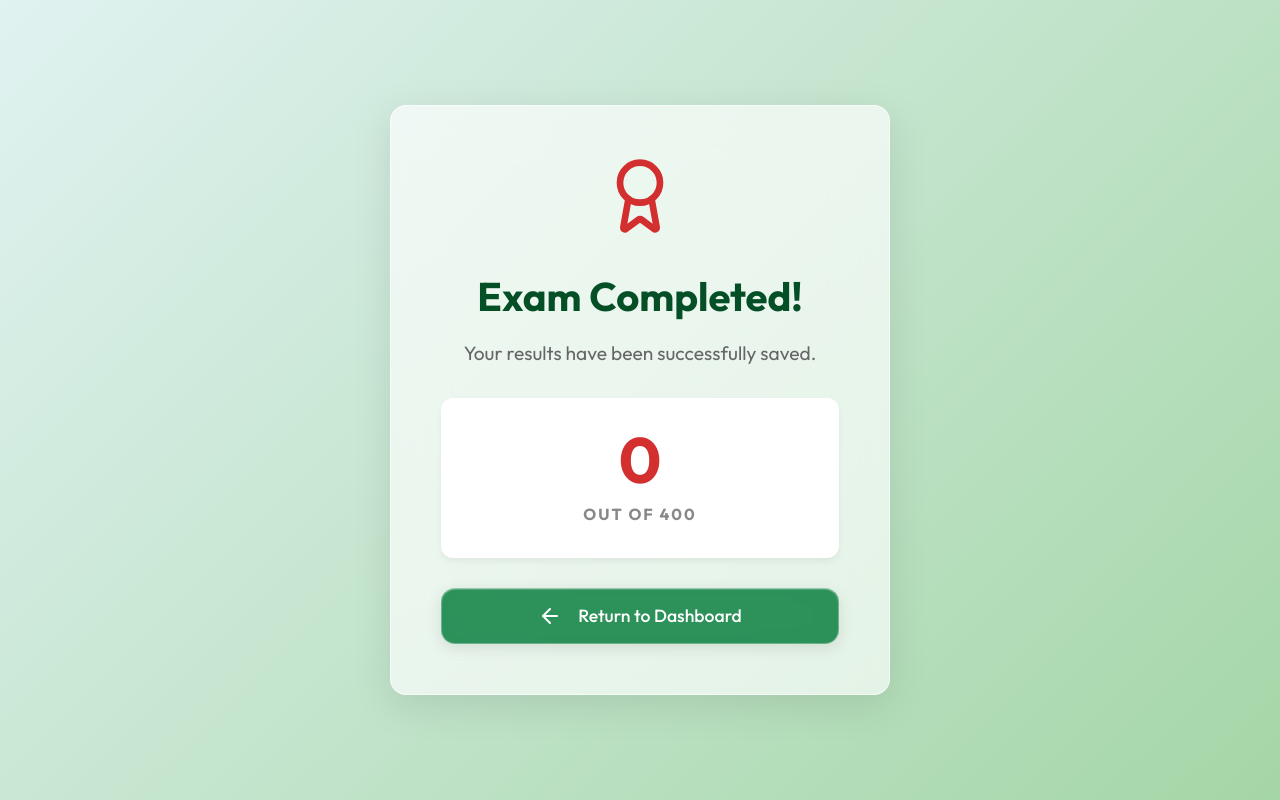
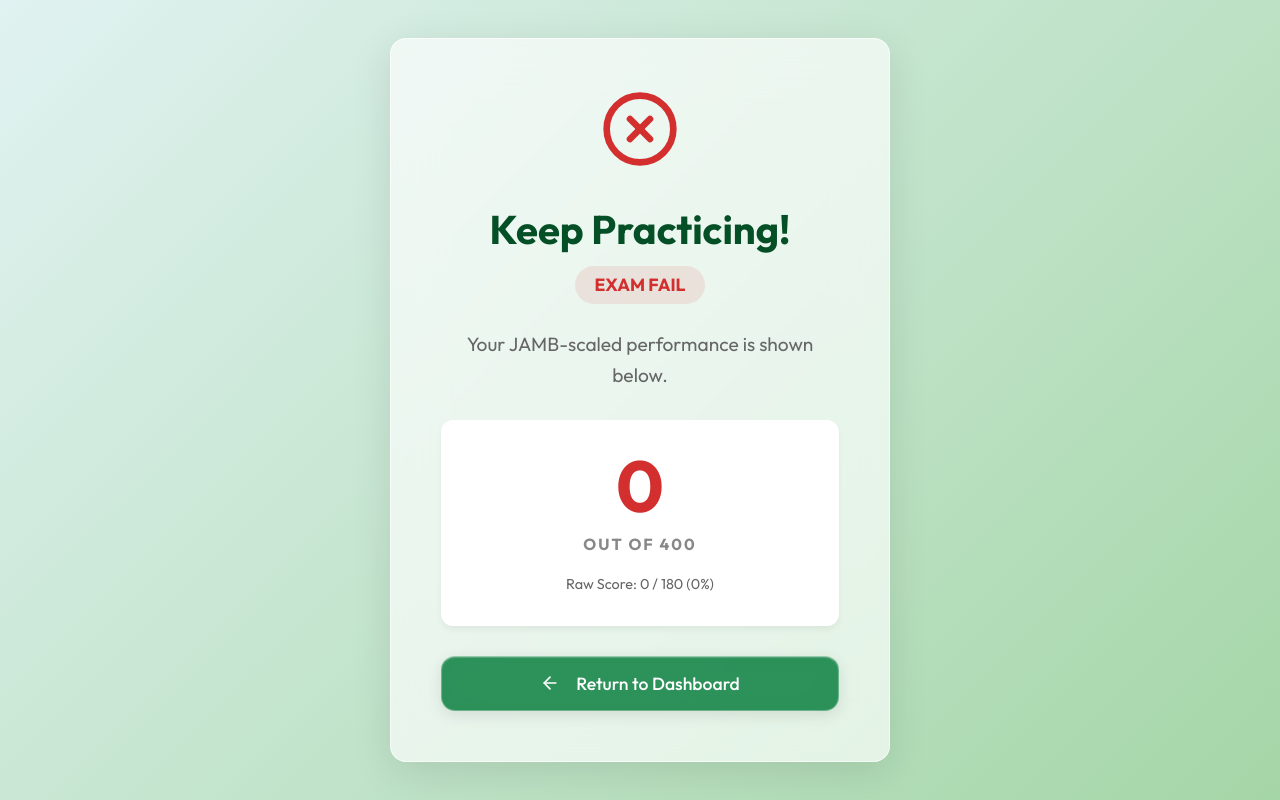
Before and after one commit to ahadtechprojects/jambmockexam, a React (Vite) app in the folder frontend/: page /results in a window 1280 px wide. Built offline with nearby package versions, Linux system fonts and the light colour scheme.

Commit message:
Implement JAMB 400-point scaling and Pass/Fail status

```diff
--- a/frontend/src/pages/AdminDashboard.jsx
+++ b/frontend/src/pages/AdminDashboard.jsx
@@ -1,7 +1,7 @@
 import React, { useState, useEffect, useContext } from 'react';
 import { useNavigate } from 'react-router-dom';
 import { AuthContext } from '../context/AuthContext';
-import { Shield, Users, LogOut, FileText } from 'lucide-react';
+import { Shield, Users, LogOut, FileText, CheckCircle, XCircle } from 'lucide-react';
 
 export default function AdminDashboard() {
   const { user, token, logout } = useContext(AuthContext);
@@ -50,7 +50,7 @@ export default function AdminDashboard() {
       </header>
 
       <main className="main-container animate-fade-in" style={{ maxWidth: '1400px' }}>
-        <div style={{ display: 'grid', gridTemplateColumns: '1fr 2فر', gap: '30px' }}>
+        <div style={{ display: 'grid', gridTemplateColumns: '1fr 2fr', gap: '30px' }}>
 
           <div className="glass-panel" style={{ padding: '25px', background: 'white' }}>
             <h3 style={{ display: 'flex', alignItems: 'center', gap: '10px', marginBottom: '20px', borderBottom: '2px solid #f1f5f9', paddingBottom: '10px', color: '#334155' }}>
@@ -95,21 +95,35 @@ export default function AdminDashboard() {
                   <tr style={{ background: '#f8fafc', color: '#64748b', textAlign: 'left' }}>
                     <th style={{ padding: '12px' }}>Candidate Name</th>
                     <th style={{ padding: '12px' }}>Reg No</th>
-                    <th style={{ padding: '12px' }}>Score Ratio</th>
-                    <th style={{ padding: '12px' }}>Percentage</th>
+                    <th style={{ padding: '12px' }}>JAMB Score (400)</th>
+                    <th style={{ padding: '12px' }}>Ratio</th>
+                    <th style={{ padding: '12px' }}>Status</th>
                     <th style={{ padding: '12px' }}>Timestamp</th>
                   </tr>
                 </thead>
                 <tbody>
                   {results.map(res => {
-                    const pct = Math.round((res.score / res.total) * 100);
+                    const scaledScore = Math.round((res.score / res.total) * 400);
+                    const isPass = scaledScore >= 200;
                     return (
                       <tr key={res.id} style={{ borderBottom: '1px solid #f1f5f9' }}>
                         <td style={{ padding: '12px', fontWeight: '500' }}>{res.firstName} {res.lastName}</td>
                         <td style={{ padding: '12px', fontFamily: 'monospace', color: '#666' }}>{res.regNumber}</td>
-                        <td style={{ padding: '12px', fontWeight: 'bold' }}>{res.score} / {res.total}</td>
-                        <td style={{ padding: '12px', fontWeight: 'bold', color: pct >= 50 ? 'var(--jamb-green)' : 'var(--error-color)' }}>
-                          {pct}%
+                        <td style={{ padding: '12px', fontWeight: 'bold', color: isPass ? 'var(--jamb-green)' : 'var(--error-color)', fontSize: '1.1rem' }}>
+                          {scaledScore}
+                        </td>
+                        <td style={{ padding: '12px', color: '#666', fontSize: '0.85rem' }}>{res.score}/{res.total}</td>
+                        <td style={{ padding: '12px' }}>
+                          <span style={{
+                            padding: '4px 8px',
+                            borderRadius: '4px',
+                            fontSize: '0.75rem',
+                            fontWeight: 'bold',
+                            background: isPass ? 'rgba(10,127,63,0.1)' : 'rgba(211,47,47,0.1)',
+                            color: isPass ? 'var(--jamb-green)' : 'var(--error-color)'
+                          }}>
+                            {isPass ? 'PASS' : 'FAIL'}
+                          </span>
                         </td>
                         <td style={{ padding: '12px', color: '#94a3b8', fontSize: '0.85rem' }}>
                           {new Date(res.timestamp).toLocaleString()}
@@ -118,7 +132,7 @@ export default function AdminDashboard() {
                     );
                   })}
                   {results.length === 0 && (
-                    <tr><td colSpan="5" style={{ padding: '20px', textAlign: 'center', color: '#888' }}>No exam records found.</td></tr>
+                    <tr><td colSpan="6" style={{ padding: '20px', textAlign: 'center', color: '#888' }}>No exam records found.</td></tr>
                   )}
                 </tbody>
               </table>
--- a/frontend/src/pages/Dashboard.jsx
+++ b/frontend/src/pages/Dashboard.jsx
@@ -1,7 +1,7 @@
 import React, { useContext, useEffect, useState } from 'react';
 import { useNavigate } from 'react-router-dom';
 import { AuthContext } from '../context/AuthContext';
-import { User, LogOut, FileText, CheckCircle, GraduationCap } from 'lucide-react';
+import { User, LogOut, FileText, CheckCircle, XCircle, GraduationCap } from 'lucide-react';
 
 export default function Dashboard() {
   const { user, token, logout } = useContext(AuthContext);
@@ -79,25 +79,32 @@ export default function Dashboard() {
           <div className="glass-panel" style={{ padding: '30px' }}>
             <h3 style={{ display: 'flex', alignItems: 'center', gap: '10px', marginBottom: '20px' }}>
               <CheckCircle color="var(--jamb-green)" />
-              Recent Results
+              Recent Results (Scaled / 400)
             </h3>
             {pastResults.length === 0 ? (
               <p style={{ color: 'var(--text-muted)' }}>You have no recorded exams yet.</p>
             ) : (
               <ul style={{ listStyle: 'none', padding: 0 }}>
-                {pastResults.slice(0, 5).map(res => (
+                {pastResults.slice(0, 5).map(res => {
+                  const scaledScore = Math.round((res.score / res.total) * 400);
+                  const isPass = scaledScore >= 200;
+                  return (
                     <li key={res.id} style={{ padding: '15px', borderBottom: '1px solid #eee', display: 'flex', justifyContent: 'space-between' }}>
+                      <div style={{ display: 'flex', alignItems: 'center', gap: '12px' }}>
+                        {isPass ? <CheckCircle size={20} color="var(--jamb-green)" /> : <XCircle size={20} color="var(--error-color)" />}
                         <div>
-                      <strong>Score: {res.score} / {res.total}</strong>
+                          <strong>Score: {scaledScore} / 400</strong>
                           <div style={{ fontSize: '14px', color: 'var(--text-muted)' }}>
                             {new Date(res.timestamp).toLocaleString()}
                           </div>
                         </div>
-                    <div style={{ fontWeight: 'bold', color: 'var(--jamb-green)', alignSelf: 'center', fontSize: '1.2rem' }}>
-                      {Math.round((res.score / res.total) * 100)}%
+                      </div>
+                      <div style={{ fontWeight: 'bold', color: isPass ? 'var(--jamb-green)' : 'var(--error-color)', alignSelf: 'center', fontSize: '0.9rem', background: isPass ? 'rgba(10,127,63,0.1)' : 'rgba(211,47,47,0.1)', padding: '4px 10px', borderRadius: '15px' }}>
+                        {isPass ? 'PASS' : 'FAIL'}
                       </div>
                     </li>
-                ))}
+                  );
+                })}
               </ul>
             )}
           </div>
--- a/frontend/src/pages/Results.jsx
+++ b/frontend/src/pages/Results.jsx
@@ -1,32 +1,60 @@
 import React from 'react';
 import { useLocation, useNavigate } from 'react-router-dom';
-import { Award, ArrowLeft } from 'lucide-react';
+import { Award, ArrowLeft, CheckCircle, XCircle } from 'lucide-react';
 
 export default function Results() {
   const location = useLocation();
   const navigate = useNavigate();
-  const { score, total } = location.state || { score: 0, total: 400 };
+  const { score, total } = location.state || { score: 0, total: 180 };
 
+  // JAMB Scaling: (Score / Total) * 400
+  const scaledScore = Math.round((score / total) * 400);
   const percentage = Math.round((score / total) * 100);
+  const isPass = scaledScore >= 200;
 
   return (
     <div className="auth-container">
       <div className="glass-panel animate-fade-in" style={{ padding: '50px', textAlign: 'center', maxWidth: '500px', width: '100%' }}>
-        <Award size={80} color={percentage > 50 ? 'var(--jamb-green)' : 'var(--error-color)'} style={{ marginBottom: '20px' }} />
-        <h1 style={{ marginBottom: '10px', fontSize: '2.5rem', color: 'var(--jamb-dark)' }}>Exam Completed!</h1>
-        <p style={{ fontSize: '1.2rem', color: 'var(--text-muted)', marginBottom: '30px' }}>Your results have been successfully saved.</p>
+        {isPass ? (
+          <CheckCircle size={80} color="var(--jamb-green)" style={{ marginBottom: '20px' }} />
+        ) : (
+          <XCircle size={80} color="var(--error-color)" style={{ marginBottom: '20px' }} />
+        )}
+
+        <h1 style={{ marginBottom: '5px', fontSize: '2.5rem', color: 'var(--jamb-dark)' }}>
+          {isPass ? 'Congratulations!' : 'Keep Practicing!'}
+        </h1>
+        <div style={{
+          display: 'inline-block',
+          padding: '5px 20px',
+          borderRadius: '20px',
+          background: isPass ? 'rgba(10, 127, 63, 0.1)' : 'rgba(211, 47, 47, 0.1)',
+          color: isPass ? 'var(--jamb-green)' : 'var(--error-color)',
+          fontWeight: 'bold',
+          marginBottom: '25px',
+          fontSize: '1.1rem'
+        }}>
+          {isPass ? 'EXAM PASS' : 'EXAM FAIL'}
+        </div>
+
+        <p style={{ fontSize: '1.2rem', color: 'var(--text-muted)', marginBottom: '30px' }}>
+          Your JAMB-scaled performance is shown below.
+        </p>
 
         <div style={{ background: '#fff', borderRadius: '12px', padding: '30px', marginBottom: '30px', boxShadow: '0 4px 6px rgba(0,0,0,0.05)' }}>
-          <div style={{ fontSize: '4rem', fontWeight: 'bold', color: percentage > 50 ? 'var(--jamb-green)' : 'var(--error-color)', lineHeight: '1' }}>
-            {score}
+          <div style={{ fontSize: '4.5rem', fontWeight: 'bold', color: isPass ? 'var(--jamb-green)' : 'var(--error-color)', lineHeight: '1' }}>
+            {scaledScore}
           </div>
           <div style={{ color: '#888', textTransform: 'uppercase', letterSpacing: '2px', marginTop: '10px', fontWeight: 'bold' }}>
-            Out of {total}
+            Out of 400
+          </div>
+          <div style={{ marginTop: '15px', fontSize: '0.9rem', color: '#666' }}>
+            Raw Score: {score} / {total} ({percentage}%)
           </div>
         </div>
 
         <button className="btn" onClick={() => navigate('/dashboard')} style={{ width: '100%', padding: '15px', fontSize: '1.1rem' }}>
-          <ArrowLeft style={{ marginRight: '8px' }} />
+          <ArrowLeft style={{ marginRight: '8px' }} size={20} />
           Return to Dashboard
         </button>
       </div>
```
Lines whose indentation alone changed are shown as unchanged.
